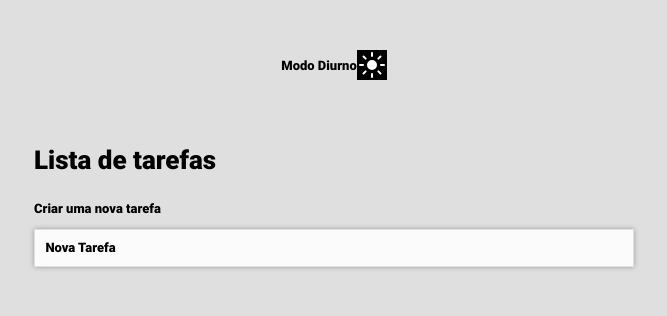
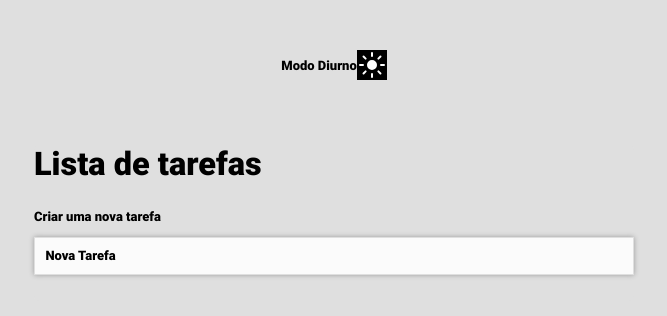
Before and after one commit to HexxoGit/TodoTask, a React (Vite) app: page / in a window 1280 px wide. Shown: the top 316 px of the page, without its empty margins (306-973 px from the left). Built offline with nearby package versions, Linux system fonts and the light colour scheme; the HTML template or start-up script is replaced by a standard one.

Commit message:
Enlarge  h1

```diff
--- a/src/App.css
+++ b/src/App.css
@@ -27,7 +27,7 @@
   h1 {
     color: #000000;
     margin-bottom: 2rem;
-    font-size: 2rem;
+    font-size: 2.5rem;
   }
 
   .TodoWrapper {
@@ -61,15 +61,6 @@
     &::placeholder {
       color: #000000;
     }
-  }
-
-  .todo-btn {
-    background: #8758ff;
-    color: #fff;
-    border: none;
-    padding: 0.55rem;
-    cursor: pointer;
-
   }
 
   .Todo {
```
